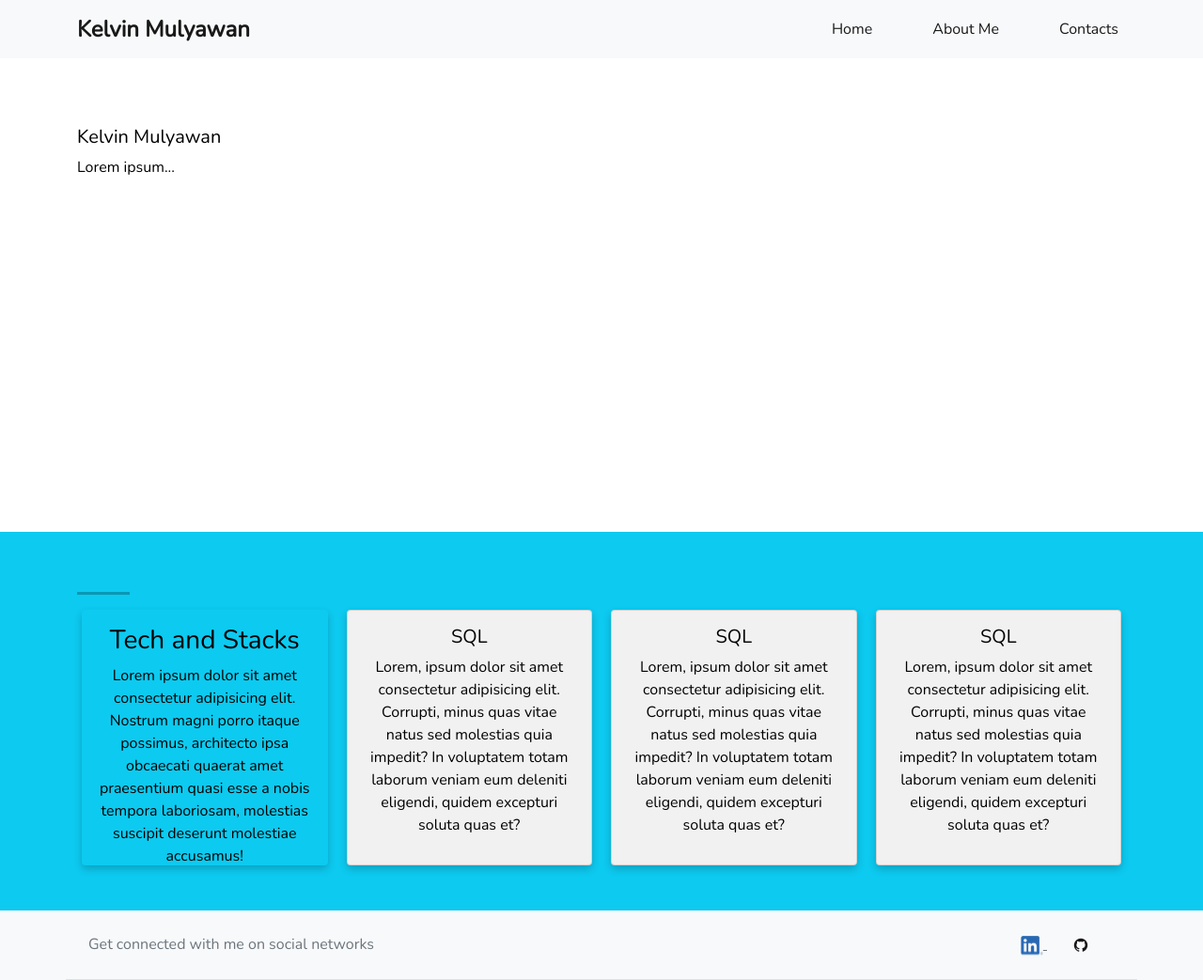
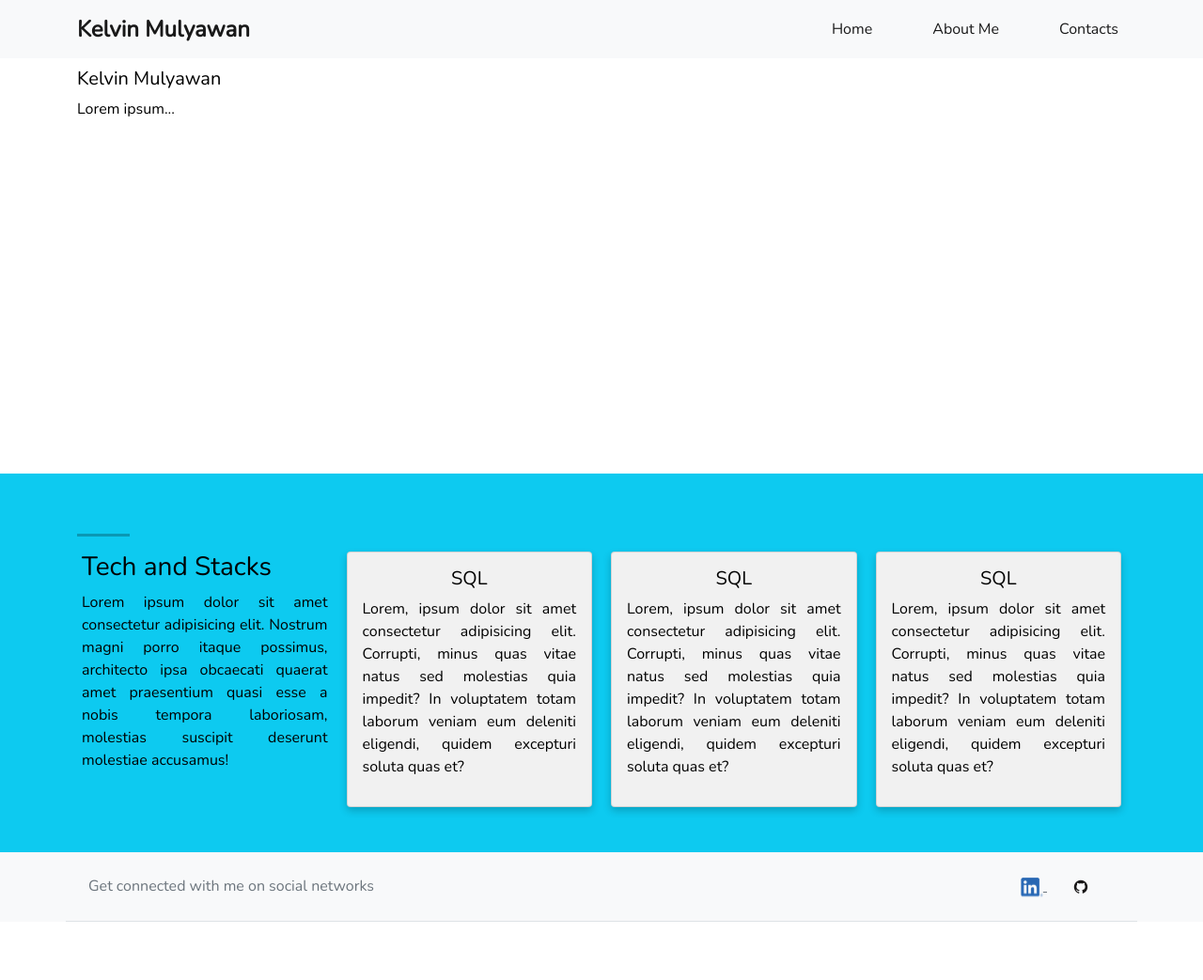
Before and after one commit to citraFebriawirti/SophrosyneEunoia, a plain HTML site: page index.html in a window 1280 px wide. Shown: the whole page at 94% size. After the commit the page ends 981 px from the top, so only its background shows below. Drawn offline with nearby package versions, Linux system fonts and the light colour scheme.

Commit message:
Card Layout

```diff
--- a/CSS/style.css
+++ b/CSS/style.css
@@ -36,6 +36,10 @@ body {
     margin: 0 -5px;
 }
 
+.row p{
+    text-align: justify;
+}
+
 
 /* Clear floats after the columns */
 
--- a/index.html
+++ b/index.html
@@ -18,7 +18,7 @@
 </head>
 
 <body>   <!-- Navigation Bar -->
-    <nav class="navbar navbar-expand-lg navbar-light bg-light">
+    <nav class="navbar navbar-expand-lg navbar-light bg-light  fixed-top" >
         <div class="container">
             <a class="navbar-brand" href="#">Kelvin Mulyawan</a>
             <button class="navbar-toggler" type="button" data-bs-toggle="collapse" data-bs-target="#navbarNav" aria-controls="navbarNav" aria-expanded="false" aria-label="Toggle navigation">
@@ -58,9 +58,10 @@
                 <p>Lorem ipsum...</p> -->
                 <div class="row">
                     <div class="column col-lg-3">
-                        <div class="card business bg-transparent border-0" style="box-shadow: 0;">
+                        <div class=" business bg-transparent " >
                             <h3>Tech and Stacks</h3>
                             <p>Lorem ipsum dolor sit amet consectetur adipisicing elit. Nostrum magni porro itaque possimus, architecto ipsa obcaecati quaerat amet praesentium quasi esse a nobis tempora laboriosam, molestias suscipit deserunt molestiae accusamus!</p>
+
                         </div>
                     </div>
                     <div class="column col-lg-3">
```
